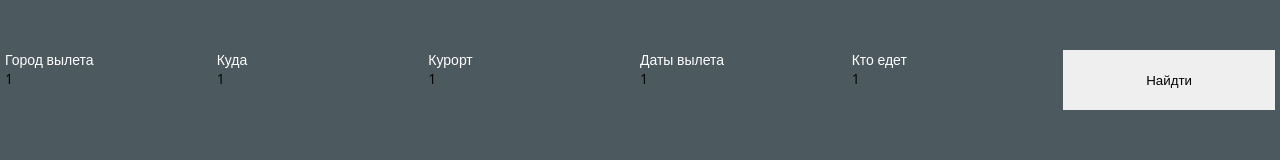
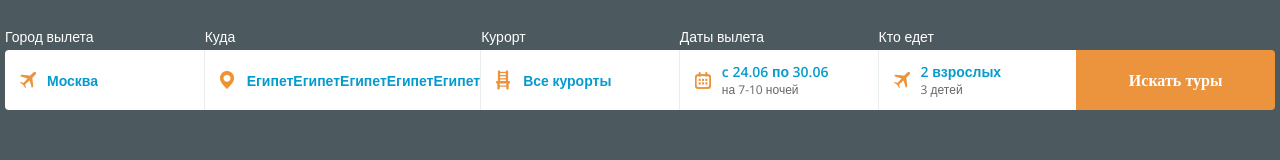
Before and after one commit to potolok1986/online-tours, a plain HTML site: page index.html in a window 1280 px wide. Drawn offline with nearby package versions, Linux system fonts and the light colour scheme.

Commit message:
начало верстки

```diff
--- a/index.html
+++ b/index.html
@@ -14,28 +14,54 @@
 </head>
 <body>
 <div class="content">
-	<form action="some.php" method="post" class="form-header form-inline">
+	<form method="post" class="form-header form-inline">
 		<fieldset>
 			<legend>Город вылета</legend>
-			<p>1</p>
+			<div class="form-content">
+				<span class="icon icon-flight hidden-sm"></span>
+				<div>
+					<p class="title">Москва</p>
+				</div>
+			</div>
 		</fieldset>
 		<fieldset>
 			<legend>Куда  </legend>
-			<p>1</p>
+			<div class="form-content">
+				<span class="icon icon-point hidden-sm"></span>
+				<div><p class="title">ЕгипетЕгипетЕгипетЕгипетЕгипет</p></div>
+			</div>
 		</fieldset>
 		<fieldset>
 			<legend>Курорт</legend>
-			<p>1</p>
+			<div class="form-content">
+				<span class="icon icon-bridge hidden-sm"></span>
+				<div><p class="title">Все курорты</p></div>
+			</div>
 		</fieldset>
 		<fieldset>
 			<legend>Даты вылета</legend>
-			<p>1</p>
+			<div class="form-content">
+				<span class="icon icon-calendar hidden-sm"></span>
+				<div>
+					<p class="title"><span class="hidden-sm">c&nbsp;</span>24.06&nbsp;<span class="hidden-sm">по&nbsp;</span><span class="visible-sm">&nbsp;-&nbsp;</span>30.06&nbsp;</p>
+					<p class="description">на 7-10 ночей</p>
+				</div>
+			</div>
 		</fieldset>
 		<fieldset>
 			<legend>Кто едет</legend>
-			<p>1</p>
+			<div class="form-content">
+				<span class="icon icon-face hidden-sm"></span>
+				<div>
+					<p class="title">2 взрослых</p>
+					<p class="description">3 детей</p>
+				</div>
+			</div>
 		</fieldset>
-		<button>Найдти</button>
+		<button class="btn btn-yellow">
+			<span class="icon icon-search visible-sm"></span>
+			<span class="hidden-sm">Искать туры</span>
+		</button>
 	</form>
 </div>
 
--- a/less/style.less
+++ b/less/style.less
@@ -1,38 +1,154 @@
 @import url('https://fonts.googleapis.com/css?family=Open+Sans:400,600,700');
-*{
+
+* {
 	margin: 0;
 	padding: 0;
 	box-sizing: border-box;
 	border: none;
 }
-body,html{
+
+body {
 	height: 100%;
 	background-color: #4c595e;
 	font-family: 'Open Sans', sans-serif;
 	font-size: 14px;
 }
-.content{
+
+.content {
 	max-width: 1280px;
 	padding: 0 5px;
 	margin: 0 auto;
 }
 
-.form-inline{
+.form-inline {
 	width: 100%;
 	display: flex;
-	flex-wrap: wrap;
+	//flex-wrap: wrap;
+
 }
 
-.form-header{
+.form-header {
 	margin-top: 50px;
 	& > * {
 		width: calc(~"100% / 6");
-	}
-	fieldset{
-		min-height: 60px;
-
-		legend{
-			color: white;
+		position: relative;
+		&:first-of-type {
+			.form-content {
+				border-radius: 4px 0 0 4px;
+			}
+		}
+		&:last-of-type {
+			border-radius: 0 4px 4px 0;
 		}
 	}
+	.form-content {
+		min-height: 60px;
+		display: flex;
+		align-items: center;
+		background-color: white;
+		.icon {
+			margin-left: 15px;
+		}
+	}
+	legend {
+		color: white;
+		top: -20px;
+		position: absolute;
+		line-height: 1;
+		//left: -1px;
+	}
+	.title {
+		color: #059bce;
+		font-weight: 600;
+		padding-left: 10px;
+		overflow: hidden;
+		text-overflow: ellipsis;
+		white-space: nowrap;
+	}
+	.description {
+		color: #666;
+		font-size: 12px;
+		padding-left: 10px;
+	}
+	fieldset + fieldset {
+		border-left: 1px solid #e8edf0;
+	}
 }
+
+.btn {
+	font: bold 16px/16px 'Open Sans';
+	&:hover {
+		cursor: pointer;
+	}
+}
+
+.btn-yellow {
+	color: white;
+	background-color: #ec933d;
+	outline: none;
+	transition: background-color .3s linear;
+	&:hover {
+		background-color: #fd9e45;
+	}
+	&:active {
+		background-color: #e27c1a;
+	}
+}
+
+.icon {
+	background: transparent url("../icons/icons-sprite.png");
+	width: 17px;
+	height: 17px;
+	position: relative;
+	display: inline-block;
+}
+
+.icon-flight {
+	background-position: 0 0;
+}
+
+.icon-point {
+	height: 18px;
+	background-position: 0px -17px;
+}
+
+.icon-bridge {
+	height: 21px;
+	background-position: 0 -36px;
+}
+
+.icon-calendar {
+	background-position: 0 -57px;
+}
+
+.icon-face {
+	background-position: 0 0;
+}
+
+.icon-search {
+	background-position: 0 -93px;
+	width: 19px;
+	height: 19px;
+}
+
+.visible-sm {
+	display: none;
+}
+
+@media screen and (max-width: 980px) {
+	.content {
+		min-width: 640px;
+	}
+
+	.hidden-sm {
+		display: none;
+	}
+
+	.visible-sm-block {
+		display: block;
+	}
+
+	.visible-sm {
+		display: inline-block;
+	}
+}
```
Also changed, not shown: css/style.css, icons/icons-sprite.png (added), task/test.png, 1 other file.
